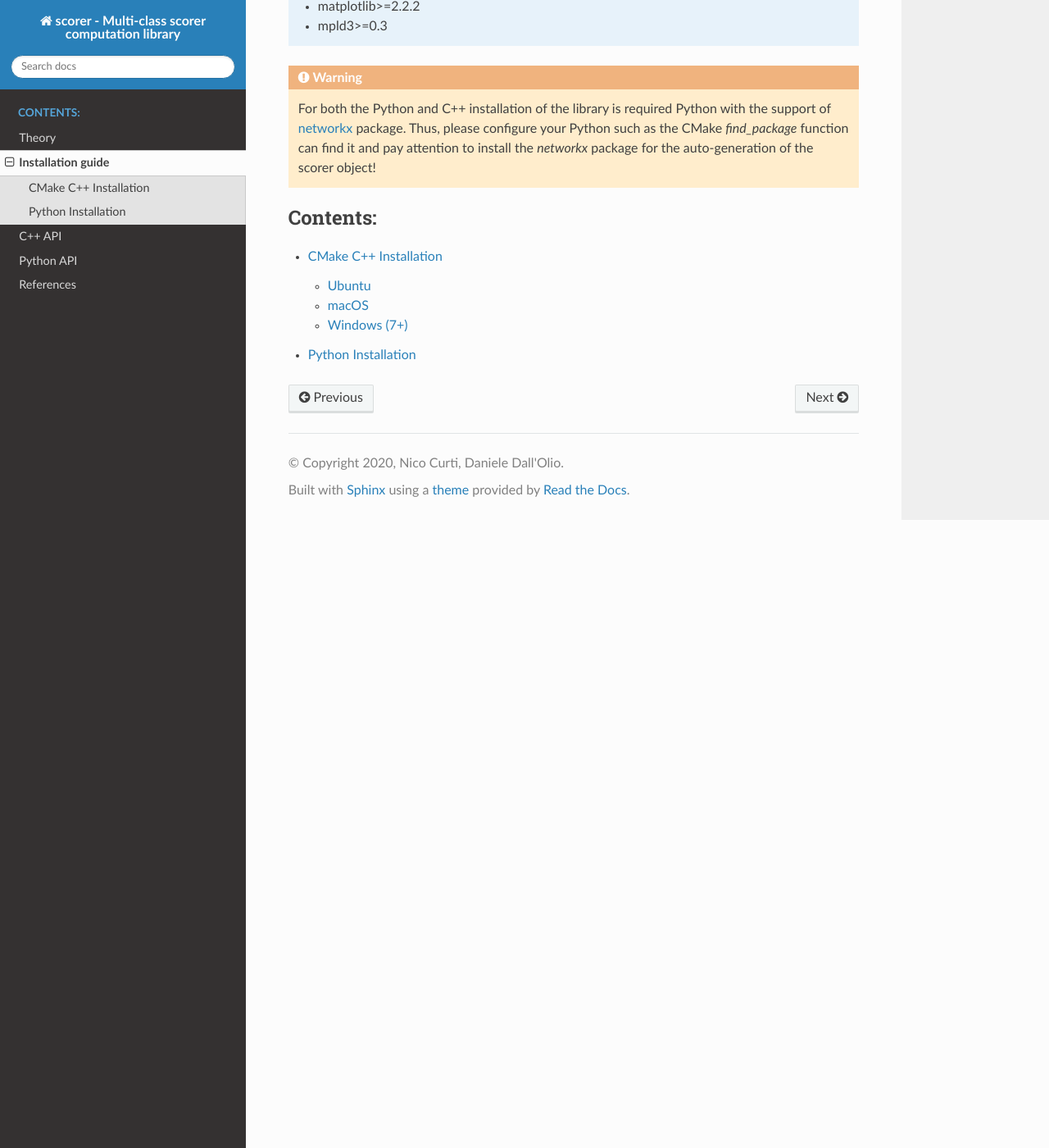
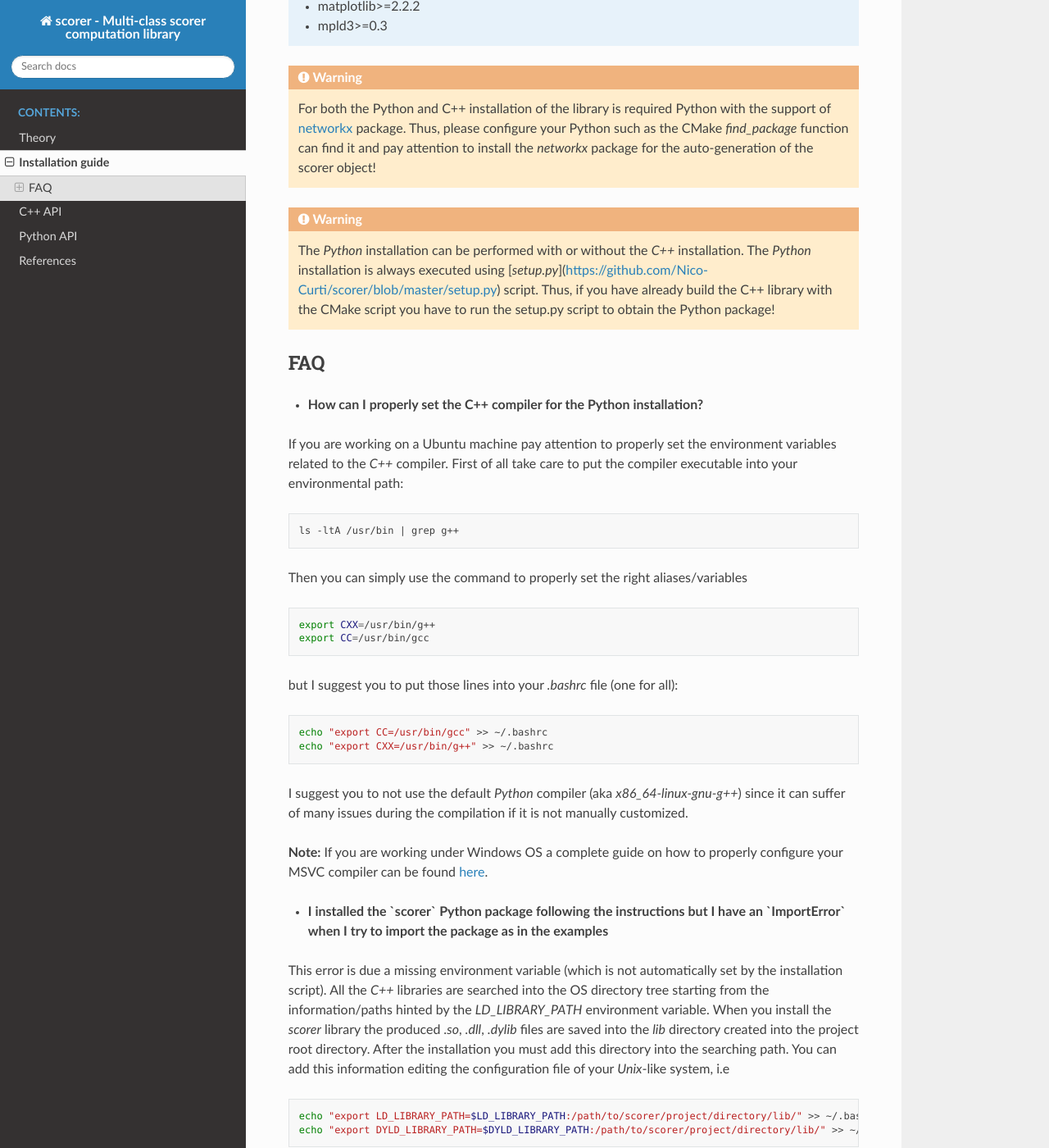
Before and after one commit to Nico-Curti/scorer, a Sphinx documentation site: the page built from docs/source/installation.rst, in a window 1280 px wide and 1400 px high, scrolled down 781 px. Shown: the whole window at 82% size. Built offline with Sphinx 7.4.7 and the Read the Docs theme 2.0.0, drawn with Linux system fonts in a browser that asks for light colours; some of the changed text lies outside the part shown.

Commit message:
improve installation docs and remove check for OMP version

```diff
--- a/docs/source/index.rst
+++ b/docs/source/index.rst
@@ -78,7 +78,7 @@
 .. code-block:: bash
 
 	$ python ./scorer/example/main.py
-	Classes: 0, 1, 2
+	Classes: a, b, c
 	Confusion Matrix:
 	 3.0 0.0 0.0
 	 0.0 1.0 2.0
--- a/docs/source/installation.rst
+++ b/docs/source/installation.rst
@@ -33,6 +33,57 @@
 	For both the Python and C++ installation of the library is required Python with the support of `networkx`_ package.
 	Thus, please configure your Python such as the CMake `find_package` function can find it and pay attention to install the `networkx` package for the auto-generation of the scorer object!
 
+.. warning::
+
+  The `Python` installation can be performed with or without the `C++` installation.
+  The `Python` installation is always executed using [`setup.py`](https://github.com/Nico-Curti/scorer/blob/master/setup.py) script.
+  Thus, if you have already build the C++ library with the CMake script you have to run the setup.py script to obtain the Python package!
+
+FAQ
+---
+
+* **How can I properly set the C++ compiler for the Python installation?**
+
+If you are working on a Ubuntu machine pay attention to properly set the environment variables related to the `C++` compiler.
+First of all take care to put the compiler executable into your environmental path:
+
+.. code-block:: bash
+
+  ls -ltA /usr/bin | grep g++
+
+Then you can simply use the command to properly set the right aliases/variables
+
+.. code-block:: bash
+
+  export CXX=/usr/bin/g++
+  export CC=/usr/bin/gcc
+
+but I suggest you to put those lines into your `.bashrc` file (one for all):
+
+.. code-block:: bash
+
+  echo "export CC=/usr/bin/gcc" >> ~/.bashrc
+  echo "export CXX=/usr/bin/g++" >> ~/.bashrc
+
+I suggest you to not use the default `Python` compiler (aka `x86_64-linux-gnu-g++`) since it can suffer of many issues during the compilation if it is not manually customized.
+
+**Note:** If you are working under Windows OS a complete guide on how to properly configure your MSVC compiler can be found here_.
+
+* **I installed the `scorer` Python package following the instructions but I have an `ImportError` when I try to import the package as in the examples**
+
+This error is due a missing environment variable (which is not automatically set by the installation script).
+All the `C++` libraries are searched into the OS directory tree starting from the information/paths hinted by the `LD_LIBRARY_PATH` environment variable.
+When you install the `scorer` library the produced `.so`, `.dll`, `.dylib` files are saved into the `lib` directory created into the project root directory.
+After the installation you must add this directory into the searching path.
+You can add this information editing the configuration file of your `Unix`-like system, i.e
+
+.. code-block:: bash
+
+  echo "export LD_LIBRARY_PATH=$LD_LIBRARY_PATH:/path/to/scorer/project/directory/lib/" >> ~/.bashrc
+  echo "export DYLD_LIBRARY_PATH=$DYLD_LIBRARY_PATH:/path/to/scorer/project/directory/lib/" >> ~/.bashrc
+
+or adding the `LD_LIBRARY_PATH` to your set of environment variables (especially for `Windows` users).
+
 .. |gcc version| image:: https://img.shields.io/badge/gcc-4.9.*|5.*|6.*|7.*|8.*|9.*|10.*-yellow.svg
 .. |clang version| image:: https://img.shields.io/badge/clang-3.*|4.*|5.*|6.*|7.*|8.*|9.*|10.*-red.svg
 .. |msvc version| image:: https://img.shields.io/badge/msvc-vs2017%20x86%20|%20vs2017%20x64|%20vs2019%20x86%20|%20vs2019%20x64-blue.svg
@@ -40,6 +91,7 @@
 .. _Makefile: https://github.com/Nico-Curti/scorer/blob/master/Makefile
 .. _utils: https://github.com/Nico-Curti/scorer/tree/master/utils
 .. _`networkx`: https://networkx.github.io/
+.. _here: https://github.com/physycom/sysconfig
 
 .. toctree::
    :maxdepth: 2
```
Also changed, not shown: CMakeLists.txt (+4 -3 lines), README.md (+24 -2 lines), 1 other file.
